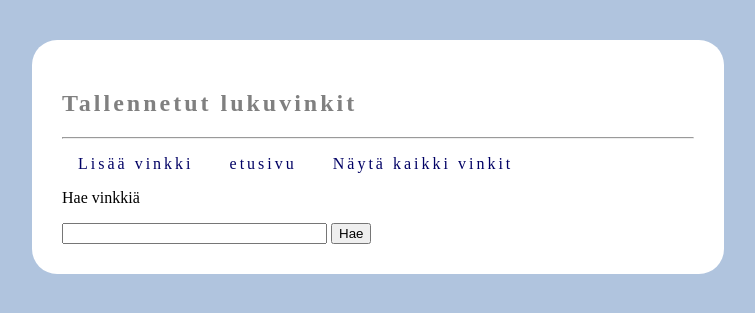
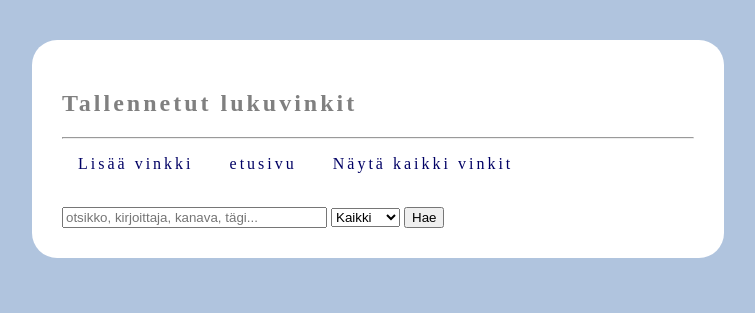
Before and after one commit to UncleRovo/TeamBoaOHTU2021, a Flask app: template src/templates/browse.html in a window 1280 px wide. Shown: the part 112-425 px from the top of the page, without its empty margins (262-1017 px from the left). Run offline with Flask 2, Linux system fonts and the light colour scheme; the template is opened without the code that fills it, so the values that code supplies are empty.

Commit message:
Added placeholder and option to (in future) choose tip type when searching

```diff
--- a/src/routes.py
+++ b/src/routes.py
@@ -18,6 +18,7 @@ def browse():
                                           books=books.get_by_user(u_id))
         if request.method == "POST":
             key = request.form.get("key")
+            # type = request.form.get("type") no functionality yet!
             if key == "":
                 return redirect("/browse")
             return redirect(f"/search/{key}")
--- a/src/templates/browse.html
+++ b/src/templates/browse.html
@@ -9,9 +9,16 @@
         <a style="padding: 1rem; color: rgb(0, 0, 100)" href="/browse">Näytä kaikki vinkit</a>
     </p>
 
+    <br>
     <form action="/browse" method="POST">
-        <p>Hae vinkkiä</p>
-        <input type="text" name="key" size="30">
+        <input type="text" name="key" placeholder="otsikko, kirjoittaja, kanava, tägi..." size="30">
+        <select name="type">
+            <option value="" disabled selected>Kaikki</option>
+            <option value="blog">Blogi</option>
+            <option value="article">Artikkeli</option>
+            <option value="video">Video</option>
+            <option value="book">Kirja</option>
+        </select>
         <input type="submit" name=button value="Hae">
     </form>
 
```
